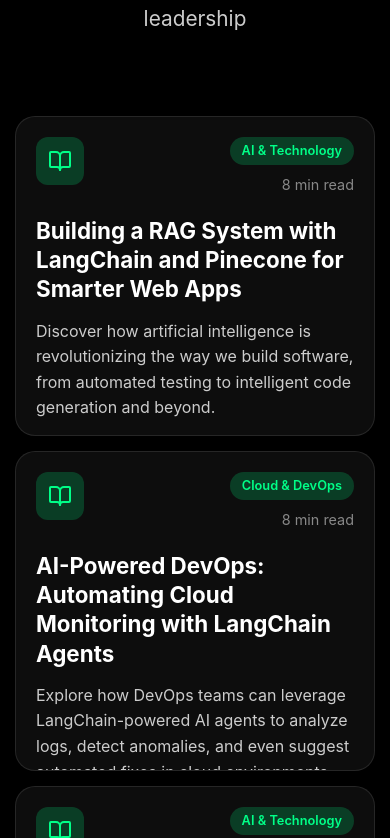
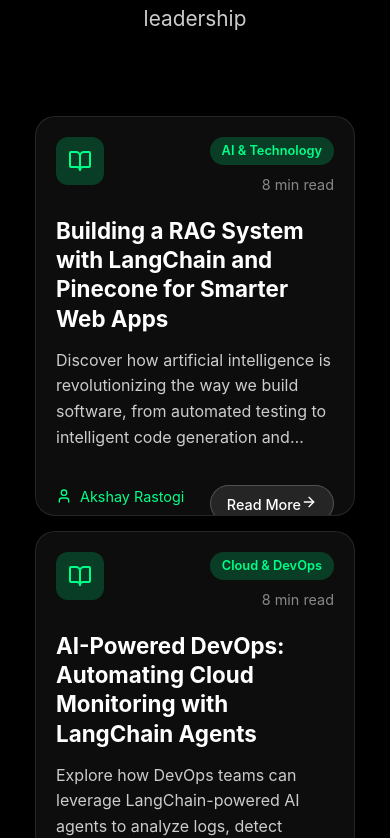
Before and after one commit to MoinAtAlgo/algobrewery-website, a React (Vite) app: page /blog in a window 390 px wide. Shown: the part 1126-1964 px from the top of the page. Built offline with nearby package versions, Linux system fonts and the light colour scheme.

Commit message:
Increase blog card heights to ensure Read More buttons are always visible on mobile

```diff
--- a/src/App.css
+++ b/src/App.css
@@ -2701,6 +2701,91 @@
   .stat-item {
     text-align: center;
   }
+
+  /* Team member cards tablet fixes */
+  .team-grid {
+    grid-template-columns: repeat(2, 1fr);
+    gap: 30px;
+    padding: 0 30px;
+  }
+
+  .team-card {
+    padding: 35px 25px;
+  }
+
+  .team-avatar {
+    width: 90px;
+    height: 90px;
+  }
+
+  .team-avatar img {
+    width: 90px;
+    height: 90px;
+    object-fit: cover;
+    border-radius: 50%;
+  }
+
+  /* Blog cards tablet fixes */
+  .featured-posts-grid {
+    grid-template-columns: repeat(2, 1fr);
+    gap: 25px;
+    padding: 0 30px;
+  }
+
+  .blog-post-card {
+    height: 450px;
+    min-height: 450px;
+  }
+
+  .read-more-link {
+    display: block !important;
+    margin-top: 15px;
+    opacity: 1 !important;
+    visibility: visible !important;
+    position: relative !important;
+    z-index: 10 !important;
+  }
+
+  .read-more-btn {
+    display: block !important;
+    margin-top: 15px;
+    opacity: 1 !important;
+    visibility: visible !important;
+    position: relative !important;
+    z-index: 10 !important;
+  }
+
+  /* Ensure expand button is always visible on tablet */
+  .read-more-link.expanded {
+    display: block !important;
+    opacity: 1 !important;
+    visibility: visible !important;
+    position: relative !important;
+    z-index: 10 !important;
+  }
+
+  /* Ensure expanded content is properly visible on tablet */
+  .expanded-content {
+    display: block !important;
+    opacity: 1 !important;
+    visibility: visible !important;
+  }
+
+  .expanded-content-grid {
+    grid-template-columns: 1fr !important;
+    gap: 20px !important;
+  }
+
+  /* Careers cards tablet fixes */
+  .careers-grid {
+    grid-template-columns: repeat(2, 1fr);
+    gap: 25px;
+    padding: 0 30px;
+  }
+
+  .career-card {
+    padding: 30px 25px;
+  }
 }
 
 @media (max-width: 480px) {
@@ -2723,6 +2808,156 @@
   .locations-grid {
     grid-template-columns: 380px;
     justify-content: center;
+  }
+
+  /* Team member cards mobile fixes */
+  .team-grid {
+    grid-template-columns: 1fr;
+    gap: 30px;
+    padding: 0 20px;
+  }
+
+  .team-card {
+    padding: 30px 20px;
+    max-width: 350px;
+    margin: 0 auto;
+  }
+
+  .team-avatar {
+    width: 80px;
+    height: 80px;
+    margin-bottom: 15px;
+  }
+
+  .team-avatar img {
+    width: 80px;
+    height: 80px;
+    object-fit: cover;
+    border-radius: 50%;
+  }
+
+  .team-card h3 {
+    font-size: 1.3rem;
+  }
+
+  .team-card p {
+    font-size: 0.9rem;
+  }
+
+  /* Blog cards mobile fixes */
+  .featured-posts-grid {
+    grid-template-columns: 1fr;
+    gap: 20px;
+    padding: 0 20px;
+  }
+
+  .all-posts-grid {
+    grid-template-columns: 1fr;
+    gap: 20px;
+    padding: 0 20px;
+  }
+
+  .blog-post-card {
+    width: 100%;
+    max-width: none;
+    height: auto;
+    min-height: 420px;
+    padding: 25px 20px;
+  }
+
+  /* Ensure expand buttons are visible in all blog grids */
+  .all-posts-grid .read-more-link,
+  .featured-posts-grid .read-more-link {
+    display: block !important;
+    opacity: 1 !important;
+    visibility: visible !important;
+    position: relative !important;
+    z-index: 10 !important;
+  }
+
+  .expanded-card {
+    grid-column: span 1 !important;
+    max-width: 100% !important;
+    min-height: 400px;
+  }
+
+  .read-more-link {
+    display: block !important;
+    margin-top: 15px;
+    padding: 10px 20px;
+    font-size: 0.9rem;
+    opacity: 1 !important;
+    visibility: visible !important;
+    position: relative !important;
+    z-index: 10 !important;
+  }
+
+  .read-more-btn {
+    display: block !important;
+    width: 100%;
+    margin-top: 15px;
+    padding: 12px 20px;
+    font-size: 0.9rem;
+    opacity: 1 !important;
+    visibility: visible !important;
+    position: relative !important;
+    z-index: 10 !important;
+  }
+
+  /* Ensure expand button is always visible on mobile */
+  .read-more-link.expanded {
+    display: block !important;
+    opacity: 1 !important;
+    visibility: visible !important;
+    position: relative !important;
+    z-index: 10 !important;
+    background: rgba(0, 255, 136, 0.2) !important;
+    border: 1px solid rgba(0, 255, 136, 0.4) !important;
+    border-radius: 8px !important;
+  }
+
+  /* Ensure expanded content is properly visible */
+  .expanded-content {
+    display: block !important;
+    opacity: 1 !important;
+    visibility: visible !important;
+    margin-top: 20px !important;
+  }
+
+  .expanded-content-grid {
+    grid-template-columns: 1fr !important;
+    gap: 20px !important;
+  }
+
+  /* Careers cards mobile fixes */
+  .careers-grid {
+    grid-template-columns: 1fr;
+    gap: 20px;
+    padding: 0 20px;
+  }
+
+  .career-card {
+    padding: 25px 20px;
+    max-width: 350px;
+    margin: 0 auto;
+  }
+
+  .career-card h3 {
+    font-size: 1.3rem;
+  }
+
+  .career-card p {
+    font-size: 0.9rem;
+  }
+
+  .career-meta {
+    flex-direction: column;
+    gap: 10px;
+    align-items: flex-start;
+  }
+
+  .career-meta span {
+    font-size: 0.8rem;
   }
 }
 
@@ -2754,8 +2989,8 @@
   overflow: hidden;
   display: flex;
   flex-direction: column;
-  height: 400px; /* Fixed height for uniform appearance */
-  min-height: 400px; /* Ensure minimum height */
+  height: 450px; /* Increased height for better content visibility */
+  min-height: 450px; /* Ensure minimum height */
   width: 100%;
   max-width: 400px; /* Prevent cards from stretching too wide */
   justify-self: start;
@@ -2774,7 +3009,7 @@
   box-shadow: 0 25px 50px rgba(0, 255, 136, 0.3) !important;
   transition: all 0.4s ease-in-out;
   height: auto !important;
-  min-height: 500px;
+  min-height: 550px;
   width: auto !important;
   max-width: calc(2 * 350px + 30px) !important; /* 2 cards + gap */
 }
@@ -3281,13 +3516,13 @@
   }
 
   .blog-post-card {
-    height: 320px;
-    min-height: 320px;
+    height: 400px;
+    min-height: 400px;
     padding: 20px;
   }
 
   .expanded-card {
-    min-height: 450px;
+    min-height: 500px;
   }
 }
 
```
